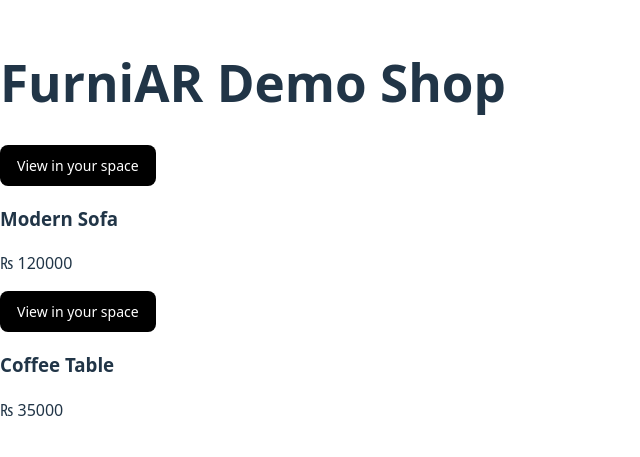
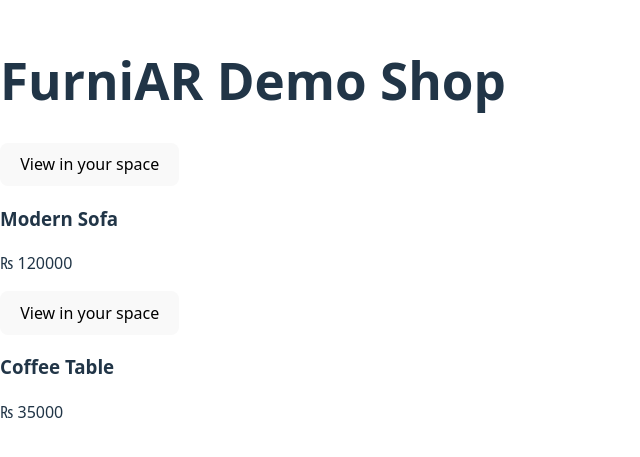
Before and after one commit to aqib-bhatti/testing, a React (Vite) app: page / in a window 1280 px wide. Shown: the part 171-628 px from the top of the page, without its empty margins (0-640 px from the left). Built offline with nearby package versions, Linux system fonts and the light colour scheme.

Commit message:
Update ProductARCard.jsx

```diff
--- a/src/components/ProductARCard.jsx
+++ b/src/components/ProductARCard.jsx
@@ -1,7 +1,7 @@
 export default function ProductARCard({ name, price, glbSrc, usdzSrc, poster }) {
   return (
     <div className="rounded-xl border p-4 bg-white shadow-sm">
-{/*      <model-viewer
+     <model-viewer
   src={glbSrc}
   ios-src={usdzSrc}
   poster={poster}
@@ -21,30 +21,8 @@ export default function ProductARCard({ name, price, glbSrc, usdzSrc, poster })
   >
     View in your space
   </button>
-</model-viewer> */}
-      <model-viewer
-  src="/models/sofa.glb"
-  ios-src="/models/sofa.usdz"
-  alt="3D Sofa"
-  ar
-  ar-modes="webxr scene-viewer quick-look"
-  ar-placement="floor"
-  ar-scale="auto:0.5 2"
-  style={{ width: "100%", height: "400px", borderRadius: "12px" }}
->
-  <button
-    slot="ar-button"
-    style={{
-      background: "black",
-      color: "white",
-      padding: "10px 16px",
-      borderRadius: "8px",
-      fontSize: "14px",
-    }}
-  >
-    View in your space
-  </button>
 </model-viewer>
+
 
 
 
```
